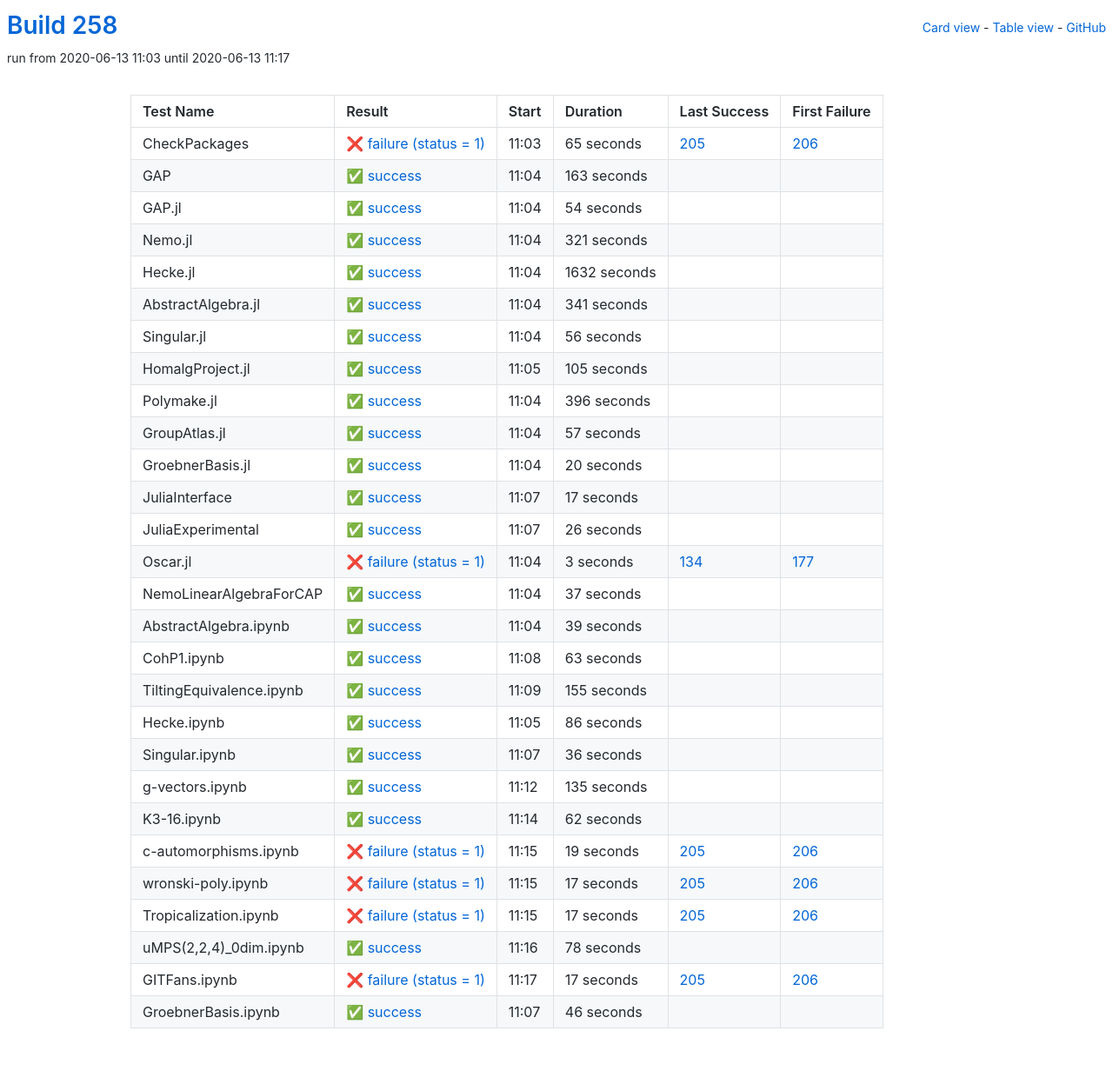
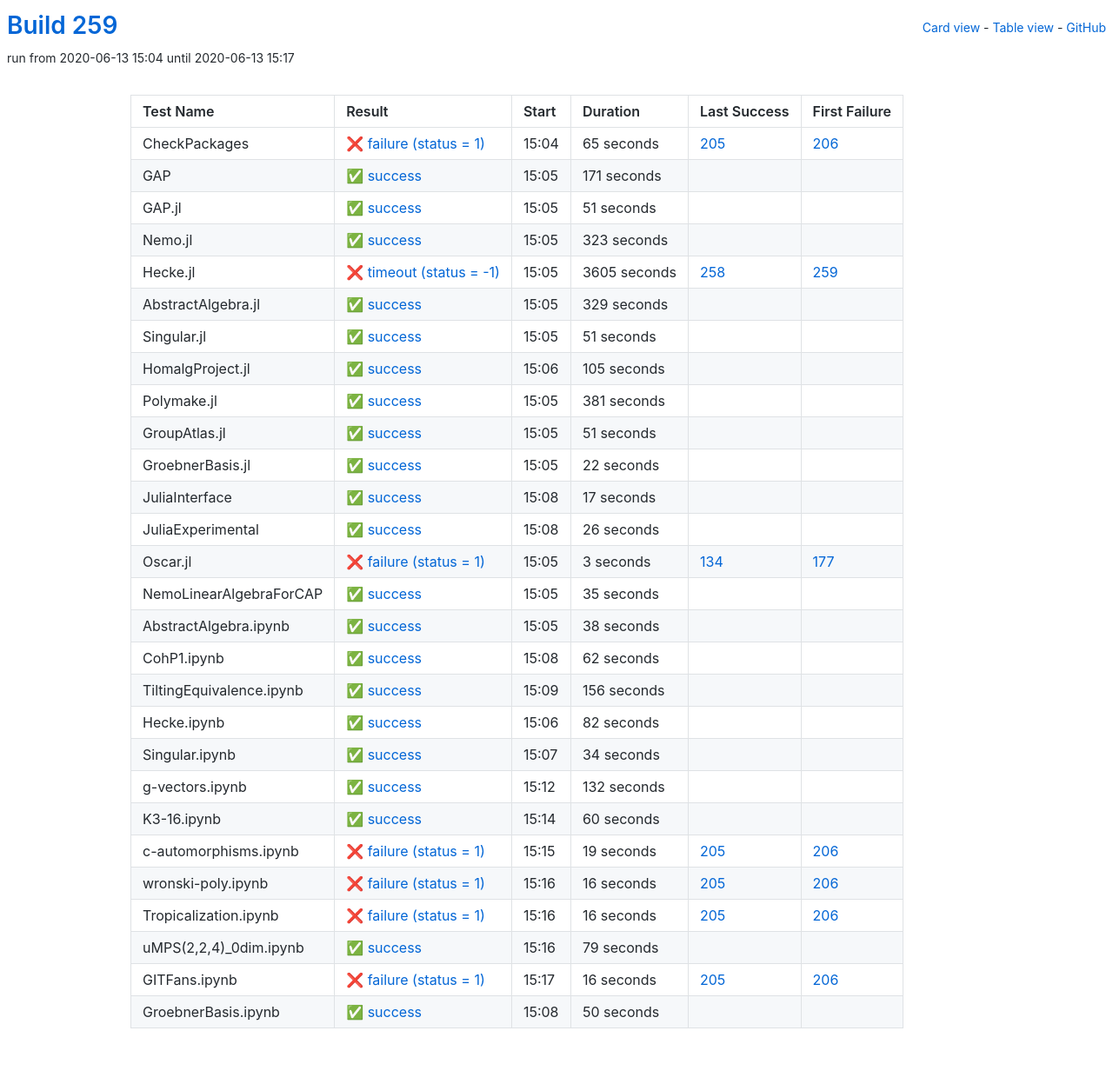
Before and after one commit to oscar-system/oscar-ci-status-stable, a Jekyll site: the page built from table.html, in a window 1280 px wide. Shown: the whole page at 87% size. Built offline with Jekyll 4.4.1, drawn with Linux system fonts in a browser that asks for light colours.

Commit message:
Build #259

```diff
--- a/_data/ci.yml
+++ b/_data/ci.yml
@@ -1,6 +1,6 @@
 ---
-build: 258
-build_url: https://oscarci.mathematik.uni-kl.de/job/oscar-stable/258/
+build: 259
+build_url: https://oscarci.mathematik.uni-kl.de/job/oscar-stable/259/
 job: oscar-stable
 organization: oscar-system
 repo: oscar-ci-status-stable
@@ -8,8 +8,8 @@ repourl: https://github.com/oscar-system/oscar-ci-status-stable
 tests:
 - name: CheckPackages
   id: checkpackages
-  log: https://oscarci.mathematik.uni-kl.de/job/oscar-stable/258/artifact/logs/build-258/CheckPackages.log
-  start: 2020-06-13 11:03
+  log: https://oscarci.mathematik.uni-kl.de/job/oscar-stable/259/artifact/logs/build-259/CheckPackages.log
+  start: 2020-06-13 15:04
   success: false
   exitcode: 1
   status: failure
@@ -20,80 +20,80 @@ tests:
   first_failure_url: https://oscarci.mathematik.uni-kl.de/job/oscar-stable/206/
 - name: GAP
   id: gap
-  log: https://oscarci.mathematik.uni-kl.de/job/oscar-stable/258/artifact/logs/build-258/GAP.log
-  start: 2020-06-13 11:04
+  log: https://oscarci.mathematik.uni-kl.de/job/oscar-stable/259/artifact/logs/build-259/GAP.log
+  start: 2020-06-13 15:05
   success: true
   exitcode: 0
   status: success
-  duration: 163
+  duration: 171
   last_success: false
   last_success_url:
   first_failure: false
   first_failure_url:
 - name: GAP.jl
   id: gap-jl
-  log: https://oscarci.mathematik.uni-kl.de/job/oscar-stable/258/artifact/logs/build-258/GAP.jl.log
-  start: 2020-06-13 11:04
+  log: https://oscarci.mathematik.uni-kl.de/job/oscar-stable/259/artifact/logs/build-259/GAP.jl.log
+  start: 2020-06-13 15:05
   success: true
   exitcode: 0
   status: success
-  duration: 54
+  duration: 51
   last_success: false
   last_success_url:
   first_failure: false
   first_failure_url:
 - name: Nemo.jl
   id: nemo-jl
-  log: https://oscarci.mathematik.uni-kl.de/job/oscar-stable/258/artifact/logs/build-258/Nemo.jl.log
-  start: 2020-06-13 11:04
+  log: https://oscarci.mathematik.uni-kl.de/job/oscar-stable/259/artifact/logs/build-259/Nemo.jl.log
+  start: 2020-06-13 15:05
   success: true
   exitcode: 0
   status: success
-  duration: 321
+  duration: 323
   last_success: false
   last_success_url:
   first_failure: false
   first_failure_url:
 - name: Hecke.jl
   id: hecke-jl
-  log: https://oscarci.mathematik.uni-kl.de/job/oscar-stable/258/artifact/logs/build-258/Hecke.jl.log
-  start: 2020-06-13 11:04
+  log: https://oscarci.mathematik.uni-kl.de/job/oscar-stable/259/artifact/logs/build-259/Hecke.jl.log
+  start: 2020-06-13 15:05
+  success: false
+  exitcode: -1
+  status: timeout
+  duration: 3605
+  last_success: 258
+  last_success_url: https://oscarci.mathematik.uni-kl.de/job/oscar-stable/258/
+  first_failure: 259
+  first_failure_url: https://oscarci.mathematik.uni-kl.de/job/oscar-stable/259/
+- name: AbstractAlgebra.jl
+  id: abstractalgebra-jl
+  log: https://oscarci.mathematik.uni-kl.de/job/oscar-stable/259/artifact/logs/build-259/AbstractAlgebra.jl.log
+  start: 2020-06-13 15:05
   success: true
   exitcode: 0
   status: success
-  duration: 1632
-  last_success: false
-  last_success_url:
-  first_failure: false
-  first_failure_url:
-- name: AbstractAlgebra.jl
-  id: abstractalgebra-jl
-  log: https://oscarci.mathematik.uni-kl.de/job/oscar-stable/258/artifact/logs/build-258/AbstractAlgebra.jl.log
-  start: 2020-06-13 11:04
-  success: true
-  exitcode: 0
-  status: success
-  duration: 341
+  duration: 329
   last_success: false
   last_success_url:
   first_failure: false
   first_failure_url:
 - name: Singular.jl
   id: singular-jl
-  log: https://oscarci.mathematik.uni-kl.de/job/oscar-stable/258/artifact/logs/build-258/Singular.jl.log
-  start: 2020-06-13 11:04
+  log: https://oscarci.mathematik.uni-kl.de/job/oscar-stable/259/artifact/logs/build-259/Singular.jl.log
+  start: 2020-06-13 15:05
   success: true
   exitcode: 0
   status: success
-  duration: 56
+  duration: 51
   last_success: false
   last_success_url:
   first_failure: false
   first_failure_url:
 - name: HomalgProject.jl
   id: homalgproject-jl
-  log: https://oscarci.mathematik.uni-kl.de/job/oscar-stable/258/artifact/logs/build-258/HomalgProject.jl.log
-  start: 2020-06-13 11:05
+  log: https://oscarci.mathematik.uni-kl.de/job/oscar-stable/259/artifact/logs/build-259/HomalgProject.jl.log
+  start: 2020-06-13 15:06
   success: true
   exitcode: 0
   status: success
@@ -104,44 +104,44 @@ tests:
   first_failure_url:
 - name: Polymake.jl
   id: polymake-jl
-  log: https://oscarci.mathematik.uni-kl.de/job/oscar-stable/258/artifact/logs/build-258/Polymake.jl.log
-  start: 2020-06-13 11:04
+  log: https://oscarci.mathematik.uni-kl.de/job/oscar-stable/259/artifact/logs/build-259/Polymake.jl.log
+  start: 2020-06-13 15:05
   success: true
   exitcode: 0
   status: success
-  duration: 396
+  duration: 381
   last_success: false
   last_success_url:
   first_failure: false
   first_failure_url:
 - name: GroupAtlas.jl
   id: groupatlas-jl
-  log: https://oscarci.mathematik.uni-kl.de/job/oscar-stable/258/artifact/logs/build-258/GroupAtlas.jl.log
-  start: 2020-06-13 11:04
+  log: https://oscarci.mathematik.uni-kl.de/job/oscar-stable/259/artifact/logs/build-259/GroupAtlas.jl.log
+  start: 2020-06-13 15:05
   success: true
   exitcode: 0
   status: success
-  duration: 57
+  duration: 51
   last_success: false
   last_success_url:
   first_failure: false
   first_failure_url:
 - name: GroebnerBasis.jl
   id: groebnerbasis-jl
-  log: https://oscarci.mathematik.uni-kl.de/job/oscar-stable/258/artifact/logs/build-258/GroebnerBasis.jl.log
-  start: 2020-06-13 11:04
+  log: https://oscarci.mathematik.uni-kl.de/job/oscar-stable/259/artifact/logs/build-259/GroebnerBasis.jl.log
+  start: 2020-06-13 15:05
   success: true
   exitcode: 0
   status: success
-  duration: 20
+  duration: 22
   last_success: false
   last_success_url:
   first_failure: false
   first_failure_url:
 - name: JuliaInterface
   id: juliainterface
-  log: https://oscarci.mathematik.uni-kl.de/job/oscar-stable/258/artifact/logs/build-258/JuliaInterface.log
-  start: 2020-06-13 11:07
+  log: https://oscarci.mathematik.uni-kl.de/job/oscar-stable/259/artifact/logs/build-259/JuliaInterface.log
+  start: 2020-06-13 15:08
   success: true
   exitcode: 0
   status: success
@@ -152,8 +152,8 @@ tests:
   first_failure_url:
 - name: JuliaExperimental
   id: juliaexperimental
-  log: https://oscarci.mathematik.uni-kl.de/job/oscar-stable/258/artifact/logs/build-258/JuliaExperimental.log
-  start: 2020-06-13 11:07
+  log: https://oscarci.mathematik.uni-kl.de/job/oscar-stable/259/artifact/logs/build-259/JuliaExperimental.log
+  start: 2020-06-13 15:08
   success: true
   exitcode: 0
   status: success
@@ -164,8 +164,8 @@ tests:
   first_failure_url:
 - name: Oscar.jl
   id: oscar-jl
-  log: https://oscarci.mathematik.uni-kl.de/job/oscar-stable/258/artifact/logs/build-258/Oscar.jl.log
-  start: 2020-06-13 11:04
+  log: https://oscarci.mathematik.uni-kl.de/job/oscar-stable/259/artifact/logs/build-259/Oscar.jl.log
+  start: 2020-06-13 15:05
   success: false
   exitcode: 1
   status: failure
@@ -176,92 +176,32 @@ tests:
   first_failure_url: https://oscarci.mathematik.uni-kl.de/job/oscar-stable/177/
 - name: NemoLinearAlgebraForCAP
   id: nemolinearalgebraforcap
-  log: https://oscarci.mathematik.uni-kl.de/job/oscar-stable/258/artifact/logs/build-258/NemoLinearAlgebraForCAP.log
-  start: 2020-06-13 11:04
+  log: https://oscarci.mathematik.uni-kl.de/job/oscar-stable/259/artifact/logs/build-259/NemoLinearAlgebraForCAP.log
+  start: 2020-06-13 15:05
   success: true
   exitcode: 0
   status: success
-  duration: 37
+  duration: 35
   last_success: false
   last_success_url:
   first_failure: false
   first_failure_url:
 - name: AbstractAlgebra.ipynb
   id: abstractalgebra-ipynb
-  log: https://oscarci.mathematik.uni-kl.de/job/oscar-stable/258/artifact/logs/build-258/AbstractAlgebra.ipynb.log
-  start: 2020-06-13 11:04
+  log: https://oscarci.mathematik.uni-kl.de/job/oscar-stable/259/artifact/logs/build-259/AbstractAlgebra.ipynb.log
+  start: 2020-06-13 15:05
   success: true
   exitcode: 0
   status: success
-  duration: 39
+  duration: 38
   last_success: false
   last_success_url:
   first_failure: false
   first_failure_url:
 - name: CohP1.ipynb
   id: cohp1-ipynb
-  log: https://oscarci.mathematik.uni-kl.de/job/oscar-stable/258/artifact/logs/build-258/CohP1.ipynb.log
-  start: 2020-06-13 11:08
-  success: true
-  exitcode: 0
-  status: success
-  duration: 63
-  last_success: false
-  last_success_url:
-  first_failure: false
-  first_failure_url:
-- name: TiltingEquivalence.ipynb
-  id: tiltingequivalence-ipynb
-  log: https://oscarci.mathematik.uni-kl.de/job/oscar-stable/258/artifact/logs/build-258/TiltingEquivalence.ipynb.log
-  start: 2020-06-13 11:09
-  success: true
-  exitcode: 0
-  status: success
-  duration: 155
-  last_success: false
-  last_success_url:
-  first_failure: false
-  first_failure_url:
-- name: Hecke.ipynb
-  id: hecke-ipynb
-  log: https://oscarci.mathematik.uni-kl.de/job/oscar-stable/258/artifact/logs/build-258/Hecke.ipynb.log
-  start: 2020-06-13 11:05
-  success: true
-  exitcode: 0
-  status: success
-  duration: 86
-  last_success: false
-  last_success_url:
-  first_failure: false
-  first_failure_url:
-- name: Singular.ipynb
-  id: singular-ipynb
-  log: https://oscarci.mathematik.uni-kl.de/job/oscar-stable/258/artifact/logs/build-258/Singular.ipynb.log
-  start: 2020-06-13 11:07
-  success: true
-  exitcode: 0
-  status: success
-  duration: 36
-  last_success: false
-  last_success_url:
-  first_failure: false
-  first_failure_url:
-- name: g-vectors.ipynb
-  id: g-vectors-ipynb
-  log: https://oscarci.mathematik.uni-kl.de/job/oscar-stable/258/artifact/logs/build-258/g-vectors.ipynb.log
-  start: 2020-06-13 11:12
-  success: true
-  exitcode: 0
-  status: success
-  duration: 135
-  last_success: false
-  last_success_url:
-  first_failure: false
-  first_failure_url:
-- name: K3-16.ipynb
-  id: k3-16-ipynb
-  log: https://oscarci.mathematik.uni-kl.de/job/oscar-stable/258/artifact/logs/build-258/K3-16.ipynb.log
-  start: 2020-06-13 11:14
+  log: https://oscarci.mathematik.uni-kl.de/job/oscar-stable/259/artifact/logs/build-259/CohP1.ipynb.log
+  start: 2020-06-13 15:08
   success: true
   exitcode: 0
   status: success
@@ -270,10 +210,70 @@ tests:
   last_success_url:
   first_failure: false
   first_failure_url:
+- name: TiltingEquivalence.ipynb
+  id: tiltingequivalence-ipynb
+  log: https://oscarci.mathematik.uni-kl.de/job/oscar-stable/259/artifact/logs/build-259/TiltingEquivalence.ipynb.log
+  start: 2020-06-13 15:09
+  success: true
+  exitcode: 0
+  status: success
+  duration: 156
+  last_success: false
+  last_success_url:
+  first_failure: false
+  first_failure_url:
+- name: Hecke.ipynb
+  id: hecke-ipynb
+  log: https://oscarci.mathematik.uni-kl.de/job/oscar-stable/259/artifact/logs/build-259/Hecke.ipynb.log
+  start: 2020-06-13 15:06
+  success: true
+  exitcode: 0
+  status: success
+  duration: 82
+  last_success: false
+  last_success_url:
+  first_failure: false
+  first_failure_url:
+- name: Singular.ipynb
+  id: singular-ipynb
+  log: https://oscarci.mathematik.uni-kl.de/job/oscar-stable/259/artifact/logs/build-259/Singular.ipynb.log
+  start: 2020-06-13 15:07
+  success: true
+  exitcode: 0
+  status: success
+  duration: 34
+  last_success: false
+  last_success_url:
+  first_failure: false
+  first_failure_url:
+- name: g-vectors.ipynb
+  id: g-vectors-ipynb
+  log: https://oscarci.mathematik.uni-kl.de/job/oscar-stable/259/artifact/logs/build-259/g-vectors.ipynb.log
+  start: 2020-06-13 15:12
+  success: true
+  exitcode: 0
+  status: success
+  duration: 132
+  last_success: false
+  last_success_url:
+  first_failure: false
+  first_failure_url:
+- name: K3-16.ipynb
+  id: k3-16-ipynb
+  log: https://oscarci.mathematik.uni-kl.de/job/oscar-stable/259/artifact/logs/build-259/K3-16.ipynb.log
+  start: 2020-06-13 15:14
+  success: true
+  exitcode: 0
+  status: success
+  duration: 60
+  last_success: false
+  last_success_url:
+  first_failure: false
+  first_failure_url:
 - name: c-automorphisms.ipynb
   id: c-automorphisms-ipynb
-  log: https://oscarci.mathematik.uni-kl.de/job/oscar-stable/258/artifact/logs/build-258/c-automorphisms.ipynb.log
-  start: 2020-06-13 11:15
+  log: https://oscarci.mathematik.uni-kl.de/job/oscar-stable/259/artifact/logs/build-259/c-automorphisms.ipynb.log
+  start: 2020-06-13 15:15
   success: false
   exitcode: 1
   status: failure
@@ -284,60 +284,60 @@ tests:
   first_failure_url: https://oscarci.mathematik.uni-kl.de/job/oscar-stable/206/
 - name: wronski-poly.ipynb
   id: wronski-poly-ipynb
-  log: https://oscarci.mathematik.uni-kl.de/job/oscar-stable/258/artifact/logs/build-258/wronski-poly.ipynb.log
-  start: 2020-06-13 11:15
+  log: https://oscarci.mathematik.uni-kl.de/job/oscar-stable/259/artifact/logs/build-259/wronski-poly.ipynb.log
+  start: 2020-06-13 15:16
   success: false
   exitcode: 1
   status: failure
-  duration: 17
+  duration: 16
   last_success: 205
   last_success_url: https://oscarci.mathematik.uni-kl.de/job/oscar-stable/205/
   first_failure: 206
   first_failure_url: https://oscarci.mathematik.uni-kl.de/job/oscar-stable/206/
 - name: Tropicalization.ipynb
   id: tropicalization-ipynb
-  log: https://oscarci.mathematik.uni-kl.de/job/oscar-stable/258/artifact/logs/build-258/Tropicalization.ipynb.log
-  start: 2020-06-13 11:15
+  log: https://oscarci.mathematik.uni-kl.de/job/oscar-stable/259/artifact/logs/build-259/Tropicalization.ipynb.log
+  start: 2020-06-13 15:16
   success: false
   exitcode: 1
   status: failure
-  duration: 17
+  duration: 16
   last_success: 205
   last_success_url: https://oscarci.mathematik.uni-kl.de/job/oscar-stable/205/
   first_failure: 206
   first_failure_url: https://oscarci.mathematik.uni-kl.de/job/oscar-stable/206/
 - name: uMPS(2,2,4)_0dim.ipynb
   id: umps-2-2-4-0dim-ipynb
-  log: https://oscarci.mathematik.uni-kl.de/job/oscar-stable/258/artifact/logs/build-258/uMPS-2-2-4-_0dim.ipynb.log
-  start: 2020-06-13 11:16
+  log: https://oscarci.mathematik.uni-kl.de/job/oscar-stable/259/artifact/logs/build-259/uMPS-2-2-4-_0dim.ipynb.log
+  start: 2020-06-13 15:16
   success: true
   exitcode: 0
   status: success
-  duration: 78
+  duration: 79
   last_success: false
   last_success_url:
   first_failure: false
   first_failure_url:
 - name: GITFans.ipynb
   id: gitfans-ipynb
-  log: https://oscarci.mathematik.uni-kl.de/job/oscar-stable/258/artifact/logs/build-258/GITFans.ipynb.log
-  start: 2020-06-13 11:17
+  log: https://oscarci.mathematik.uni-kl.de/job/oscar-stable/259/artifact/logs/build-259/GITFans.ipynb.log
+  start: 2020-06-13 15:17
   success: false
   exitcode: 1
   status: failure
-  duration: 17
+  duration: 16
   last_success: 205
   last_success_url: https://oscarci.mathematik.uni-kl.de/job/oscar-stable/205/
   first_failure: 206
   first_failure_url: https://oscarci.mathematik.uni-kl.de/job/oscar-stable/206/
 - name: GroebnerBasis.ipynb
   id: groebnerbasis-ipynb
-  log: https://oscarci.mathematik.uni-kl.de/job/oscar-stable/258/artifact/logs/build-258/GroebnerBasis.ipynb.log
-  start: 2020-06-13 11:07
+  log: https://oscarci.mathematik.uni-kl.de/job/oscar-stable/259/artifact/logs/build-259/GroebnerBasis.ipynb.log
+  start: 2020-06-13 15:08
   success: true
   exitcode: 0
   status: success
-  duration: 46
+  duration: 50
   last_success: false
   last_success_url:
   first_failure: false
```
Also changed, not shown: README.md.
